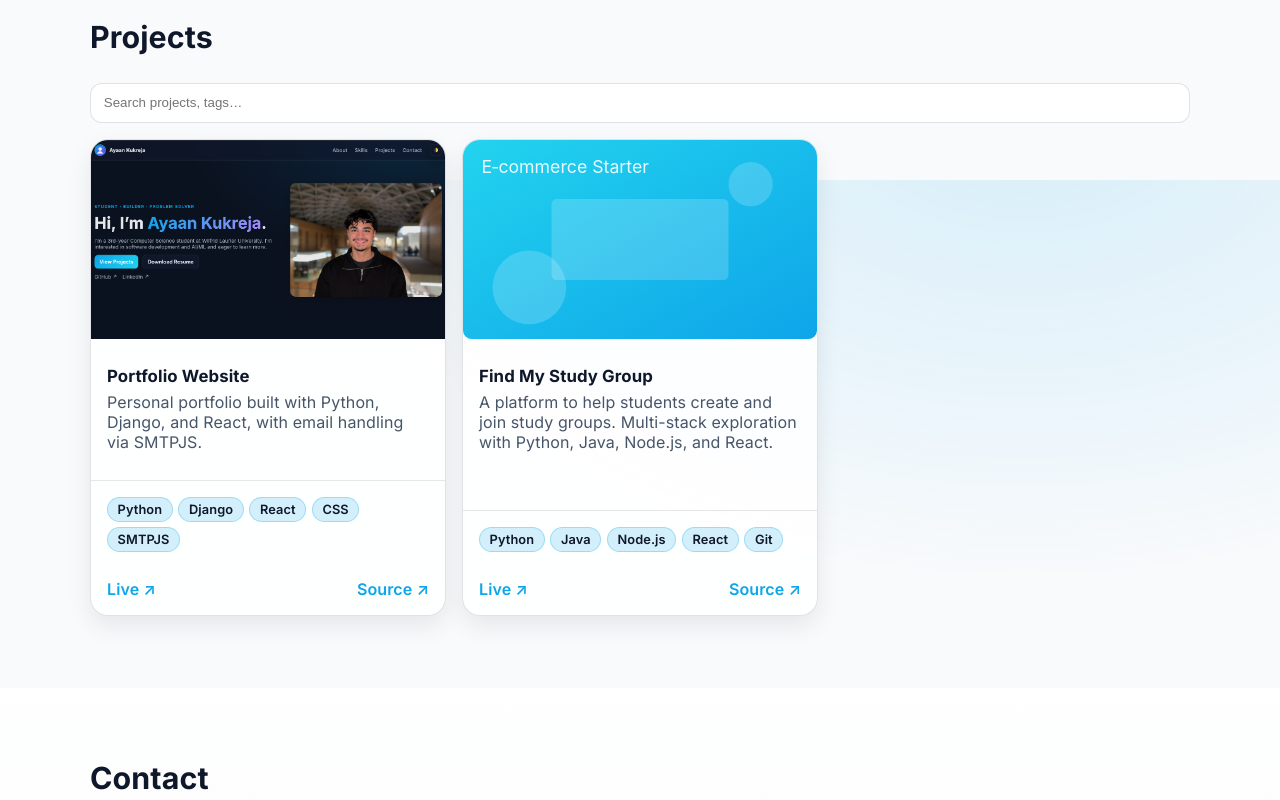
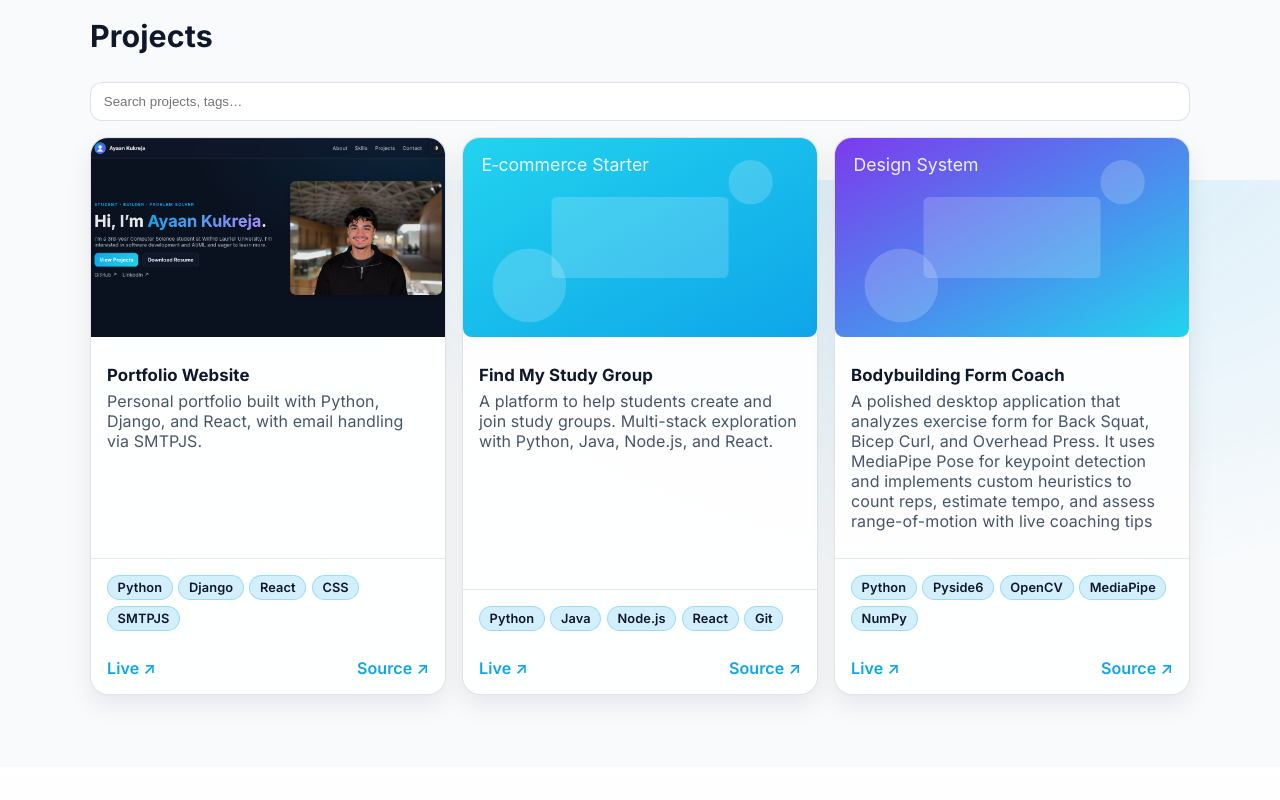
Before and after one commit to ayaankuk/portfolio, a plain HTML site: page index.html in a window 1280 px wide. Shown: the part 1420-2220 px from the top of the page. Drawn offline with Linux system fonts and the light colour scheme.

```diff
--- a/assets/js/projects.js
+++ b/assets/js/projects.js
@@ -15,5 +15,13 @@
     link: "#",
     source: "https://github.com/ayaankuk/Find-My-Study-Group",
     image: "assets/img/project-2.svg"
+  },
+  {
+    title: "Bodybuilding Form Coach",
+    description: "A polished desktop application that analyzes exercise form for Back Squat, Bicep Curl, and Overhead Press. It uses MediaPipe Pose for keypoint detection and implements custom heuristics to count reps, estimate tempo, and assess range-of-motion with live coaching tips",
+    tags: ["Python", "Pyside6", "OpenCV", "MediaPipe", "NumPy"],
+    link: "https://youtu.be/WROS8AGGH6E",
+    source: "https://github.com/ayaankuk/bodybuilding-form-coach",
+    image: "assets/img/project-3.svg"
   }
 ];
--- a/index.html
+++ b/index.html
@@ -44,7 +44,7 @@
   <header class="site-header">
     <div class="container header-inner">
       <a class="brand" href="#hero" aria-label="Home">
-        <img class="brand-avatar" src="assets/img/avatar.svg" alt="Avatar" />
+
         <span>Ayaan Kukreja</span>
       </a>
       <nav class="site-nav" aria-label="Primary">
```
Also changed, not shown: 1 other file.
